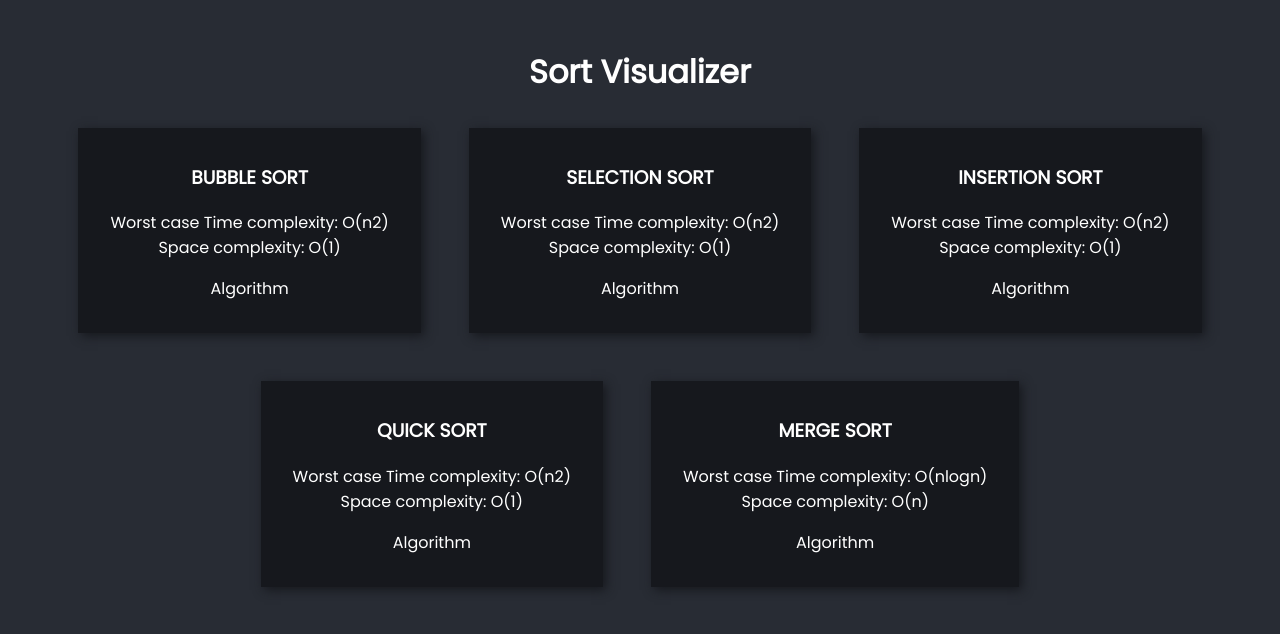
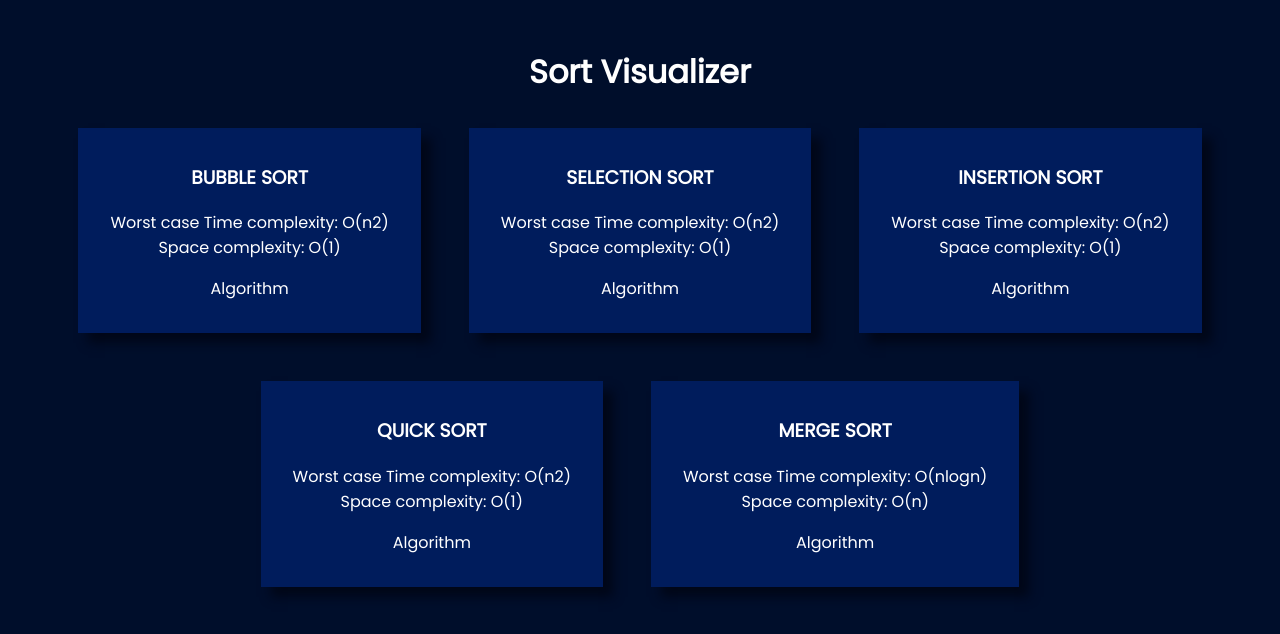
Before and after one commit to shrutikahilale/sort-visualizer, a React (Create React App) app: page / in a window 1280 px wide. Shown: the top 634 px of the page. Built offline with nearby package versions, Linux system fonts and the light colour scheme.

Commit message:
Updated some dependencies

```diff
--- a/package.json
+++ b/package.json
@@ -9,7 +9,6 @@
     "@testing-library/user-event": "^13.5.0",
     "react": "^18.2.0",
     "react-dom": "^18.2.0",
-    "react-particles": "^2.9.3",
     "react-router-dom": "^6.9.0",
     "react-scripts": "5.0.1",
     "web-vitals": "^2.1.4"
--- a/src/App.css
+++ b/src/App.css
@@ -20,7 +20,7 @@ button {
 }
 
 .bg-blue-black {
-  background-color: #282c34;
+  background-color: #000e2b;
 }
 
 .font-roboto-mono {
--- a/src/components/style.css
+++ b/src/components/style.css
@@ -92,8 +92,8 @@ img {
 }
 
 .card {
-    background-color: #16181d;
-    box-shadow: 3px 3px 10px #16181d;
+    background-color: #001c5c;
+    box-shadow: 10px 10px 10px #000718;
     transition: all 0.25s ease-in-out;
     cursor: pointer;
 
```
Also changed, not shown: 1 other file (tests, documents, lock files or other folders).
